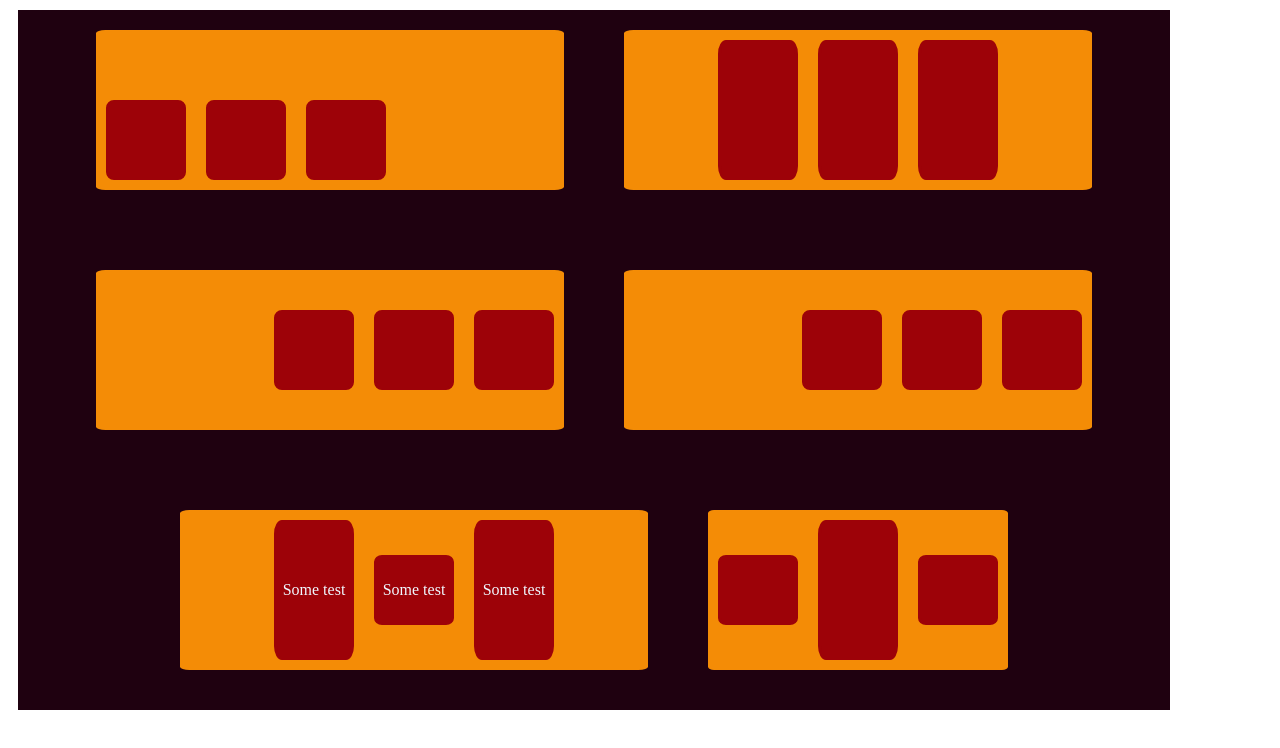
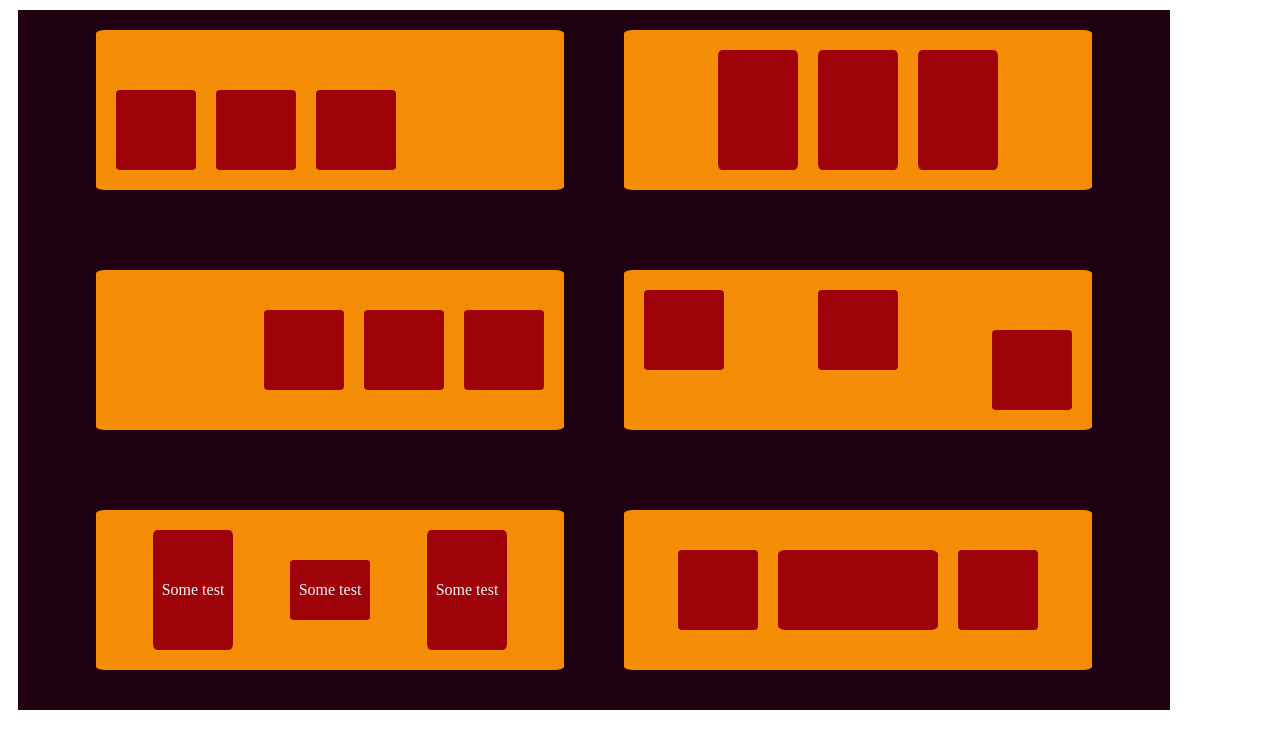
Before and after one commit to leahase/flexbox_, a plain HTML site: page index.html in a window 1280 px wide. Drawn offline with Linux system fonts and the light colour scheme.

Commit message:
box 6 finished

```diff
--- a/css/style.css
+++ b/css/style.css
@@ -4,7 +4,7 @@
     display: flex;
     flex-wrap:wrap;
     justify-content: center;
-    gap: 20px; /*tagit bort lite "onödig info*/
+    gap: 20px;
     background-color: rgb(31, 1, 16);
     height: 700px;
     width: 1152px;
@@ -12,7 +12,7 @@
     margin: 10px;
  }
  .box {  /* det som gäller för alla boxer */
-    border: 10px solid #F48C06;
+    border: 20px solid #F48C06;
     border-radius: 2%;
     display:flex;
     flex-direction: row;
@@ -24,9 +24,9 @@
   }
   [class*='innerbox'] {
     display: flex;
-    border: 3px solid #9D0208;
+    border: 5px solid #9D0208;
     background-color: #9D0208;
-    border-radius: 10%;
+    border-radius: 5%;
     align-items: center;
     justify-content: center;
     width: 80px;
@@ -34,7 +34,7 @@
   }
   /*alla får samma stil och sedan specialisera de andra*/
 
-  .box1 {/*klar*/
+  .box1 {
     align-items: flex-end;
   }
 
@@ -44,7 +44,7 @@
     flex-direction: row;
   }
 
-  .box2 {/*klar*/
+  .box2 {
     display: flex;
     align-items: stretch;
     justify-content: center;
@@ -59,7 +59,7 @@
 
   }
 
-  .box3 { /*klar*/
+  .box3 {
     align-items:center;
     justify-content: flex-end;
   }
@@ -71,18 +71,24 @@
 
   .box4 {
     align-items:center;
-    justify-content: flex-end;
+    justify-content: space-between;
+    align-items: baseline;
   }
-  .innerbox4-1, .innerbox4-2, .innerbox4-3 {
+  .innerbox4-3{
+    align-self: last baseline;
     width: 80px;
     height: 80px;
     flex-direction: row;
   }
-  /* box 5 klar */
+  .innerbox4-1, .innerbox4-2 {
+    width: 80px;
+    height: 80px;
+    flex-direction: row;
+  }
   .box5 {
     /* align-items:baseline; ? */
     display: flex;
-    justify-content: center;
+    justify-content: space-evenly;
     height: 160px;
     align-items: baseline;
   }
@@ -90,10 +96,9 @@
     display: flex;
     flex-direction: row;
     align-items: center;
-    justify-content: center;
     width: 80px;
     color:aliceblue;
-    font-style:inherit;
+    /* text-align: center; */
   }
   .stretch {
     height: 100%;
@@ -103,20 +108,22 @@
   }
 
 
-  /* box6 */
+
   .box6 {
-    display:flex;
+    display: flex;
     align-items:center;
-    justify-content: center;
+    justify-content:center;
     height: 160px;
-    width: auto;
   }
   .innerbox6-1, .innerbox6-2, .innerbox6-3 {
     display: flex;
-    align-items: center;
-    justify-content: center;
     width: 80px;
-    flex-direction: row-reverse;
+    height: 80px;
+  }
+  .innerbox6-2 {
+    align-self: center;
+    width:160px
+
   }
   /* .innerbox1 {
     display: flex;
--- a/index.html
+++ b/index.html
@@ -30,7 +30,7 @@
             <div class="innerbox5-3 stretch">Some test</div></div>
         <div class="box box6">
             <div class="innerbox6-1 no-stretch"></div>
-            <div class="innerbox6-2 stretch"></div>
+            <div class="innerbox6-2 stret???h"></div>
             <div class="innerbox6-3 no-stretch"></div></div>  <!-- skapa en spec class/id för saker som är annorlunda -->
       </div>
 </div>
```
